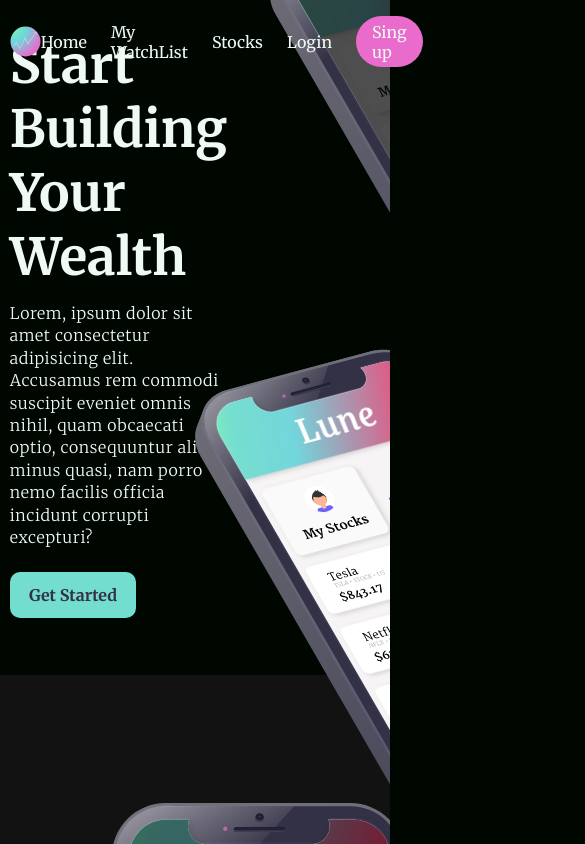
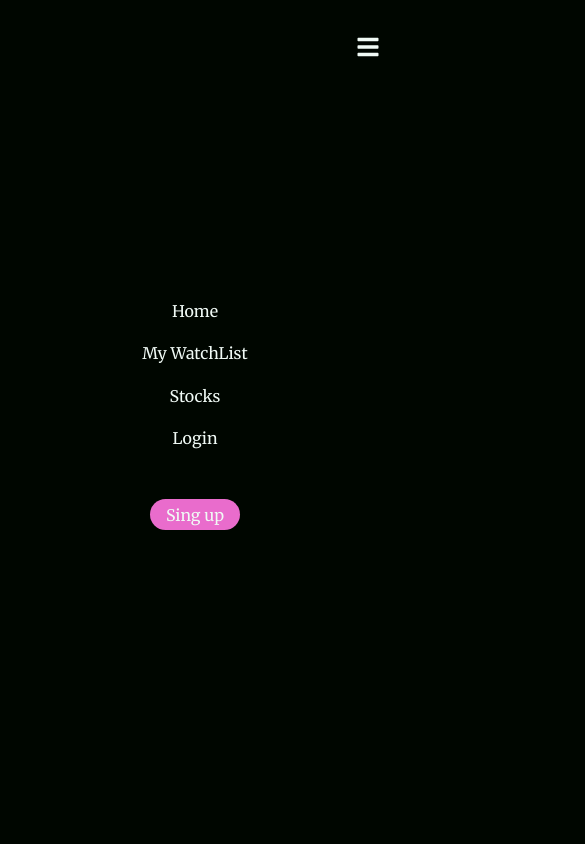
Before and after one commit to jocovass/lune, a Vue app: page / in a window 390 px wide. Shown: the top 844 px of the page, 585 px wide, since content can reach past the window. Built offline with nearby package versions, Linux system fonts and the light colour scheme.

Commit message:
Added MobileNav.

```diff
--- a/src/App.vue
+++ b/src/App.vue
@@ -2,16 +2,16 @@
   <div id="app">
     <Header />
     <router-view />
-    <Footer />
+    <!-- <Footer /> -->
   </div>
 </template>
 
 <script>
 import Header from "@/components/Header.vue";
-import Footer from "@/components/Footer.vue";
+// import Footer from "@/components/Footer.vue";
 export default {
   name: "App",
-  components: { Header, Footer },
+  components: { Header },
 };
 </script>
 
--- /dev/null
+++ b/src/components/DesktopNav.vue
@@ -0,0 +1,24 @@
+<template>
+  <nav class="nav">
+    <NavigationList />
+  </nav>
+</template>
+
+<script>
+import NavigationList from "@/components/NavigationList.vue";
+
+export default {
+  components: {
+    NavigationList,
+  },
+};
+</script>
+
+<style lang="scss" scoped>
+.nav {
+  &__list {
+    display: flex;
+    align-items: center;
+  }
+}
+</style>
--- a/src/components/Header.vue
+++ b/src/components/Header.vue
@@ -2,15 +2,36 @@
   <header class="header">
     <div class="content">
       <img alt="Vue logo" src="../assets/logo-sm.svg" width="65" />
-      <Navigation />
+      <MobileNav v-if="isMobile" />
+      <DesktopNav v-else />
     </div>
   </header>
 </template>
 
 <script>
-import Navigation from "@/components/Navigation.vue";
+import DesktopNav from "@/components/DesktopNav.vue";
+import MobileNav from "@/components/MobileNav.vue";
 export default {
-  components: { Navigation },
+  components: { DesktopNav, MobileNav },
+  data() {
+    return {
+      isMobile: false,
+    };
+  },
+  created() {
+    this.checkDeviceSize();
+    window.addEventListener("resize", this.checkDeviceSize);
+  },
+  beforeDestroy() {
+    window.removeEventListener("resize", this.checkDeviceSize);
+  },
+  methods: {
+    checkDeviceSize() {
+      window.matchMedia("(min-width: 768px").matches
+        ? (this.isMobile = false)
+        : (this.isMobile = true);
+    },
+  },
 };
 </script>
 
--- /dev/null
+++ b/src/components/MobileNav.vue
@@ -0,0 +1,118 @@
+<template>
+  <div class="mobile-navigation">
+    <button class="hamburger-btn" @click="toggleNavigation">
+      <Icon icon="bars" />
+    </button>
+    <transition name="slide-in" @after-enter="openNavlist = true">
+      <div v-show="isNavigationOpen" class="nav__container">
+        <transition name="grow" @after-leave="isNavigationOpen = false">
+          <nav v-show="openNavlist" class="nav">
+            <NavigationList />
+          </nav>
+        </transition>
+      </div>
+    </transition>
+  </div>
+</template>
+
+<script>
+import NavigationList from "@/components/NavigationList.vue";
+
+export default {
+  components: { NavigationList },
+  data() {
+    return {
+      isNavigationOpen: true,
+      openNavlist: true,
+    };
+  },
+  methods: {
+    toggleNavigation() {
+      if (this.isNavigationOpen) {
+        this.openNavlist = false;
+      } else {
+        this.isNavigationOpen = true;
+      }
+    },
+  },
+};
+</script>
+
+<style lang="scss" scoped>
+.mobile-navigation {
+  position: relative;
+}
+.hamburger-btn {
+  position: relative;
+  z-index: 50;
+  background-color: transparent;
+  border: none;
+  outline: none;
+  cursor: pointer;
+  svg {
+    color: $white;
+    width: 1.5rem;
+    height: 1.5rem;
+  }
+}
+
+.nav__container {
+  position: fixed;
+  z-index: 40;
+  top: 0;
+  left: 0;
+  width: 100%;
+  height: 100%;
+}
+
+.nav {
+  position: absolute;
+  top: 0;
+  left: 0;
+  width: 100%;
+  height: 100%;
+  display: flex;
+  justify-content: center;
+  align-items: center;
+  background-color: $black;
+  text-align: center;
+
+  &__item {
+    margin-bottom: 1rem;
+    padding: 2rem;
+  }
+
+  &__link {
+    padding: 2rem;
+    color: green;
+  }
+}
+
+.grow-enter-active {
+  transition: clip-path 0.3s ease-out;
+  clip-path: circle(0% at 99% 1%);
+}
+
+.grow-leave-active {
+  transition: clip-path 0.3s ease-out;
+  clip-path: circle(75%);
+}
+
+.grow-enter-to {
+  clip-path: circle(75%);
+}
+.grow-leave-to {
+  clip-path: circle(0% at 99% 1%);
+}
+
+.slide-in-enter-active {
+  transform: translateX(100%);
+}
+
+.slide-in-enter-to {
+  transform: translateX(0%);
+}
+.slide-in-leave-to {
+  transform: translateX(100%);
+}
+</style>
--- a/src/components/Navigation.vue
+++ /dev/null
@@ -1,45 +0,0 @@
-<template>
-  <nav class="nav">
-    <ul class="nav__list">
-      <li class="nav__item"><a href="/home" class="nav__link">Home</a></li>
-      <li class="nav__item">
-        <a href="/my-watchlist" class="nav__link">My WatchList</a>
-      </li>
-      <li class="nav__item"><a href="/stock" class="nav__link">Stocks</a></li>
-      <li class="nav__item"><a href="/login" class="nav__link">Login</a></li>
-      <li class="nav__item">
-        <a href="/sign-up" class="btn btn-primary">Sing up</a>
-      </li>
-    </ul>
-  </nav>
-</template>
-
-<script>
-export default {
-  components: {},
-};
-</script>
-
-<style lang="scss">
-.nav {
-  &__list {
-    display: flex;
-    align-items: center;
-  }
-  &__item:not(:last-of-type) {
-    margin-right: 1.5rem;
-  }
-
-  &__link {
-    color: $white;
-    text-decoration: none;
-    transition: color 0.15s ease-out;
-
-    &:hover,
-    &:focus,
-    &:active {
-      color: $pink;
-    }
-  }
-}
-</style>
--- /dev/null
+++ b/src/components/NavigationList.vue
@@ -0,0 +1,43 @@
+<template>
+  <ul class="nav__list">
+    <li class="nav__item"><a href="/home" class="nav__link">Home</a></li>
+    <li class="nav__item">
+      <a href="/my-watchlist" class="nav__link">My WatchList</a>
+    </li>
+    <li class="nav__item"><a href="/stock" class="nav__link">Stocks</a></li>
+    <li class="nav__item"><a href="/login" class="nav__link">Login</a></li>
+    <li class="nav__item">
+      <a href="/sign-up" class="btn btn-primary">Sing up</a>
+    </li>
+  </ul>
+</template>
+
+<script>
+export default {};
+</script>
+
+<style lang="scss">
+.nav {
+  &__item {
+    margin-bottom: 1rem;
+  }
+
+  .btn {
+    margin-top: 2rem;
+  }
+
+  &__link {
+    display: inline-block;
+    padding: 0.2em;
+    color: $white;
+    text-decoration: none;
+    transition: color 0.15s ease-out;
+
+    &:hover,
+    &:focus,
+    &:active {
+      color: $pink;
+    }
+  }
+}
+</style>
--- a/src/main.js
+++ b/src/main.js
@@ -3,7 +3,7 @@ import App from "./App.vue";
 import router from "./router";
 import store from "./store";
 import { library } from "@fortawesome/fontawesome-svg-core";
-import { faUserSecret } from "@fortawesome/free-solid-svg-icons";
+import { faBars } from "@fortawesome/free-solid-svg-icons";
 import {
   faTwitter,
   faFacebook,
@@ -12,7 +12,7 @@ import {
 } from "@fortawesome/free-brands-svg-icons";
 import { FontAwesomeIcon } from "@fortawesome/vue-fontawesome";
 
-library.add(faUserSecret, faTwitter, faFacebook, faLinkedin, faInstagram);
+library.add(faBars, faTwitter, faFacebook, faLinkedin, faInstagram);
 Vue.component("Icon", FontAwesomeIcon);
 
 Vue.config.productionTip = false;
```
